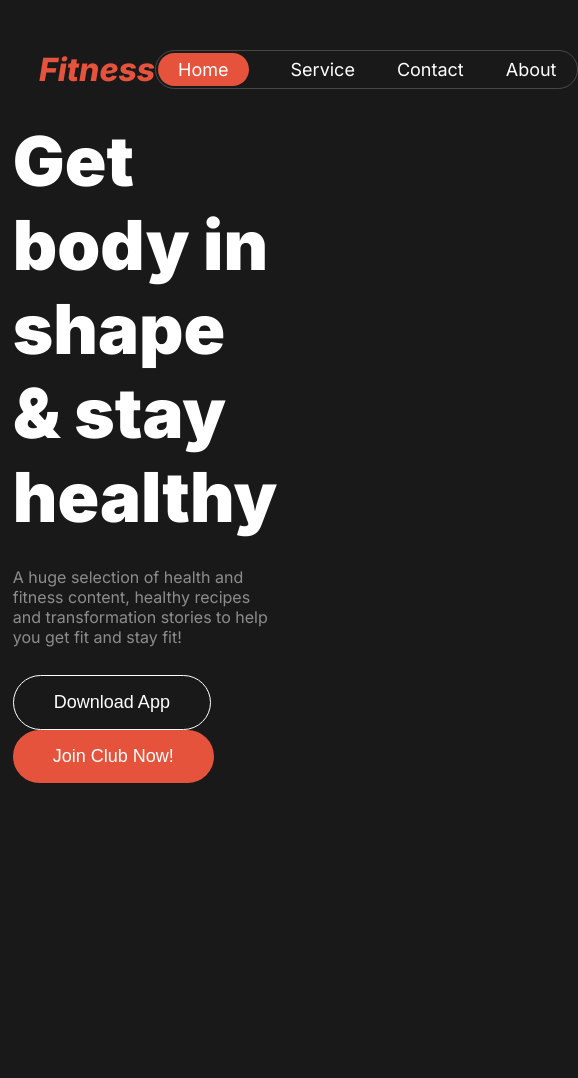
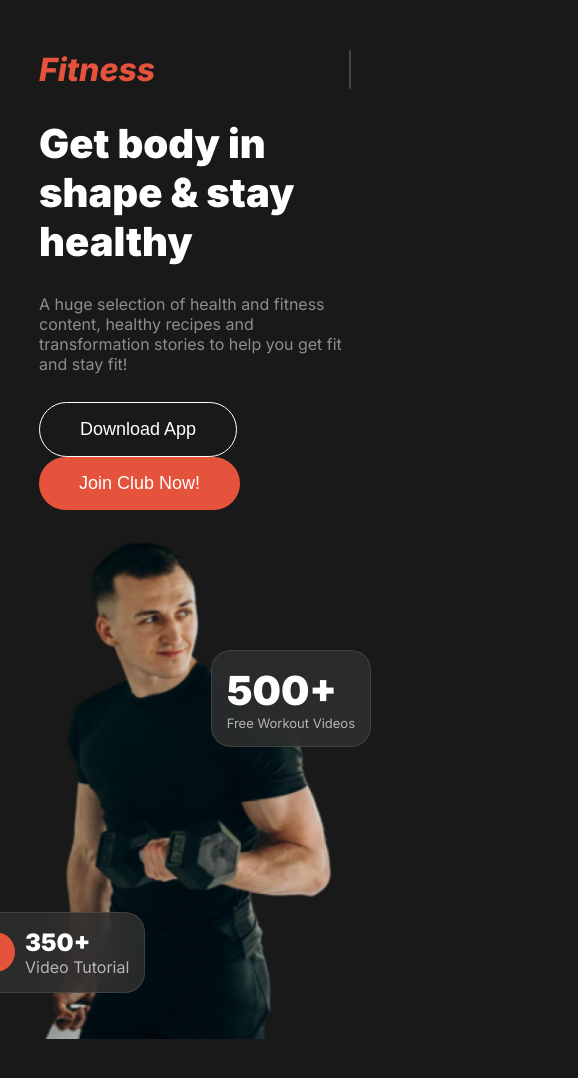
Before and after one commit to Jollypru/Assignment-2-versatile-ui, a plain HTML site: page index.html in a window 390 px wide. Shown: the whole page, 578 px wide, since content can reach past the window. Before the commit the page ends 844 px from the top, so only its background shows below. Drawn offline with Linux system fonts and the light colour scheme.

Commit message:
header completed and made responsive

```diff
--- a/index.html
+++ b/index.html
@@ -19,13 +19,24 @@
         </div>
         <div class="banner">
             <div class="banner-content">
-                <h2 class="banner-title">Get body in <br> <span>shape</span> & stay healthy</h2>
+                <h2 class="banner-title">Get body in <br> <span>shape</span> & stay <br> healthy</h2>
                 <p class="banner-description">A huge selection of health and fitness content, healthy recipes and transformation stories to help you get fit and stay fit!</p>
                 <button class="btn-secondary">Download App</button>
                 <button class="btn-primary">Join Club Now!</button>
             </div>
             <div class="banner-image">
                 <img src="images/Images 2.png" alt="">
+                <div class="card-1">
+                    <span class="dot"></span>
+                    <div>
+                        <h5 style="font-size: 24px; font-weight: 900;">350+</h5>
+                        <p style="opacity: 0.65;">Video Tutorial</p>
+                    </div>
+                </div>
+                <div class="card-2">
+                    <h5 style="font-size: 40px; font-weight: 900;">500+</h5>
+                    <p style="opacity: 0.65; font-size: 13px;">Free Workout Videos</p>
+                </div>
             </div>
         </div>
     </header>
--- a/styles/style.css
+++ b/styles/style.css
@@ -38,12 +38,14 @@
     color: white;
     font-size: 18px;
     font-weight: 500;
+    margin-right: 10px;
   }
 
   /* header styles */
   .container{
     max-width: 80%;
     margin: 0 auto;
+    margin-bottom: 80px;
   }
   /* navbar styles */
   .navbar{
@@ -79,9 +81,11 @@
   .banner{
     margin-top: 30px;
     display: flex;
-    justify-content: center;
     align-items: center;
-    gap: 100px;
+    gap: 120px;
+  }
+  .banner-content{
+    width: 50%;
   }
   .banner-title{
     font-size: 4.3rem;
@@ -93,4 +97,52 @@
   }
   .banner-image img{
     width: 100%;
+
   }
+  .banner-image{
+    position: relative;
+  }
+  .dot{
+    height: 40px;
+    width: 40px;
+    border-radius: 50%;
+    background-color: #E6533C;
+    display: inline-block;
+  }
+  .card-1, .card-2{
+    border: 1px solid rgba(255, 255, 255, 0.1);
+    background: rgba(48, 48, 48, 0.822);
+    backdrop-filter: blur(20px);
+    border-radius: 20px;
+    position: absolute;
+    padding: 15px;
+  }
+  .card-1{
+    bottom: 50px;
+    left: -80px;
+    display: flex;
+    align-items: center;
+    gap: 10px;
+  }
+  .card-2{
+    top: 130px;
+    right: -20px;
+  }
+
+  @media screen and (max-width: 576px) {
+    .banner{
+        flex-direction: column;
+    }
+    ul > li{
+        display: none;
+    }
+    .banner{
+        gap: 10px;
+    }
+    .banner-content{
+        width: 100%;
+    }
+    .banner-title{
+        font-size: 2.5rem;
+    }
+  }
```
